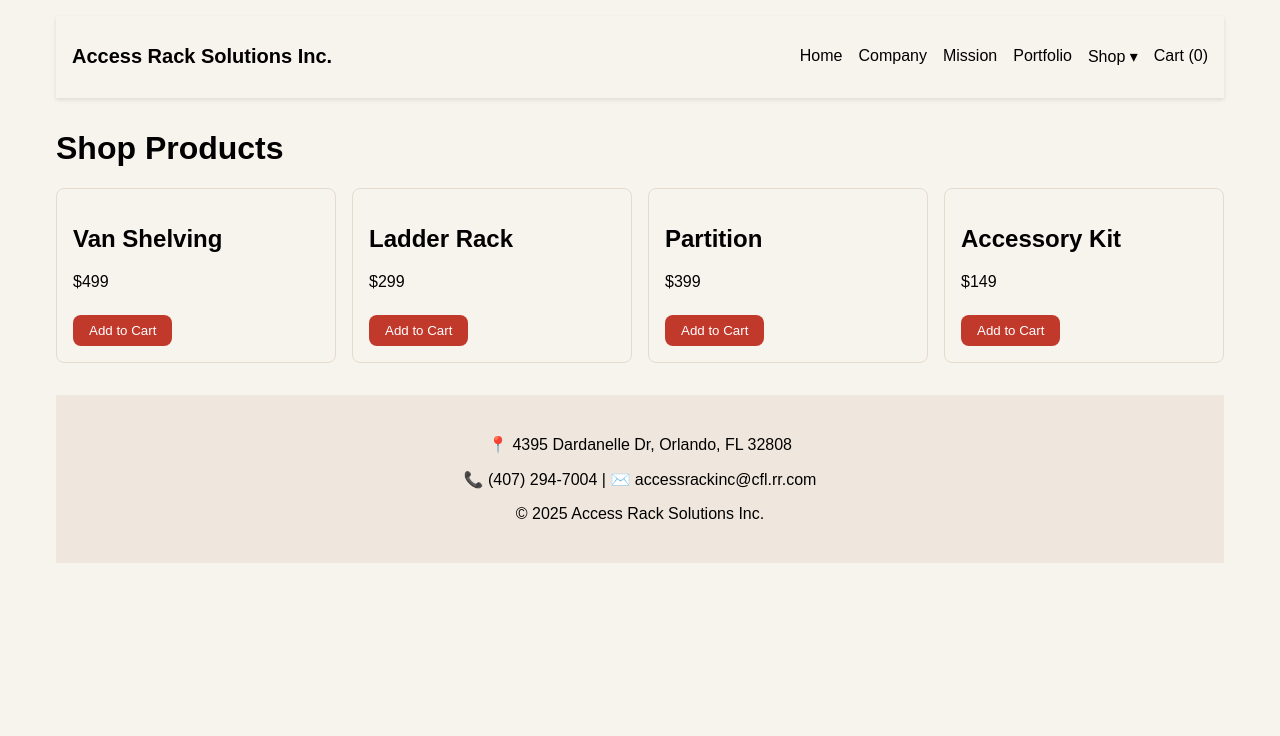
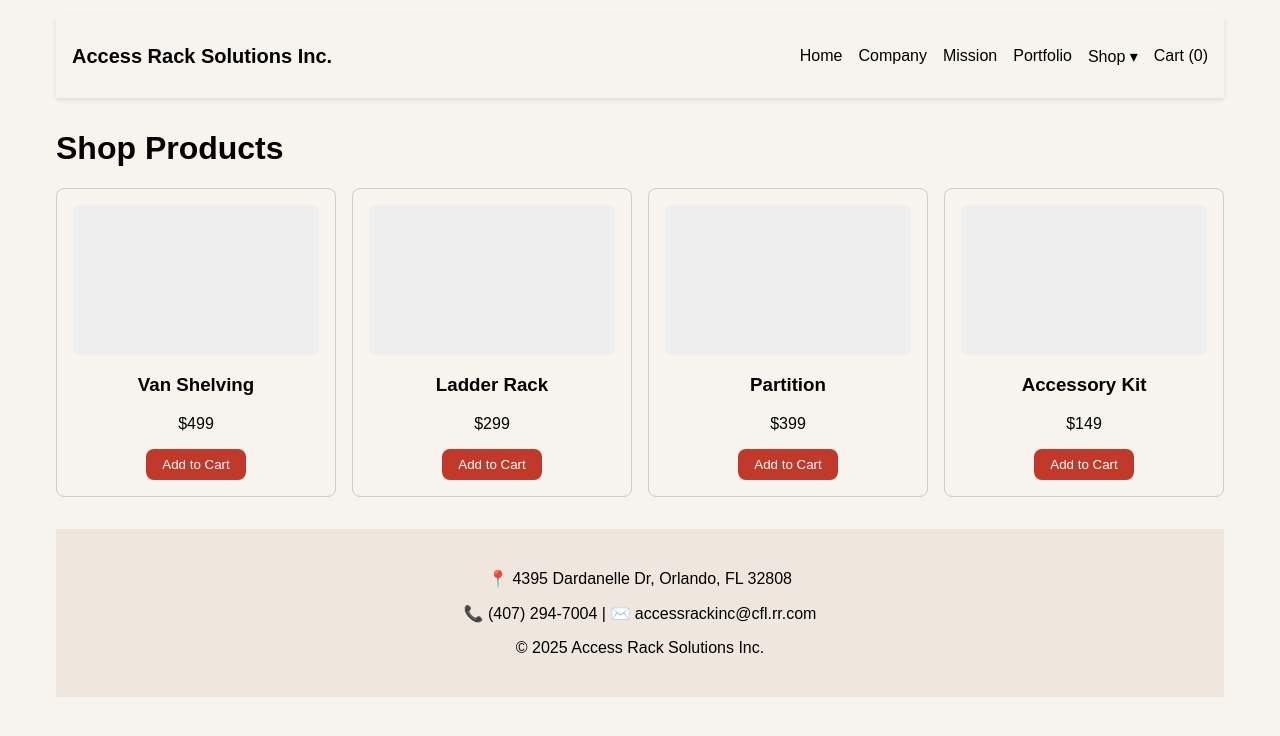
Before and after one commit to dev-verde1071/website, a Next.js app: page /shop in a window 1280 px wide. Shown: the top 736 px of the page. Built offline with nearby package versions, Linux system fonts and the light colour scheme.

Commit message:
Update ProductCard.js

```diff
--- a/components/ProductCard.js
+++ b/components/ProductCard.js
@@ -1,23 +1,30 @@
 "use client";
-
 export default function ProductCard({ product, addToCart }) {
   return (
     <div
       style={{
-        border: "1px solid #E6DCCD",
+        border: "1px solid #ccc",
+        borderRadius: "0.5rem",
         padding: "1rem",
-        borderRadius: "0.5rem"
+        textAlign: "center"
       }}
     >
-      <h2>{product.name}</h2>
+      <div
+        style={{
+          background: "#eee",
+          height: "150px",
+          marginBottom: "1rem",
+          borderRadius: "0.5rem"
+        }}
+      />
+      <h3>{product.name}</h3>
       <p>${product.price}</p>
       <button
         onClick={() => addToCart(product)}
         style={{
-          marginTop: "0.5rem",
+          background: "#C0392B",
+          color: "#fff",
           padding: "0.5rem 1rem",
-          background: "#C0392B",
-          color: "white",
           border: "none",
           borderRadius: "0.5rem",
           cursor: "pointer"
```
